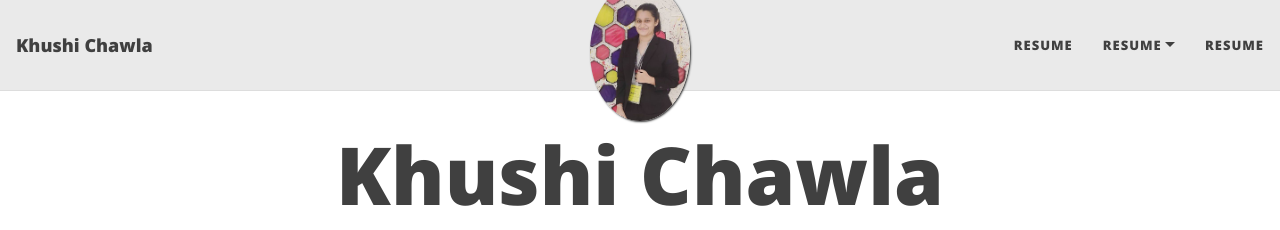
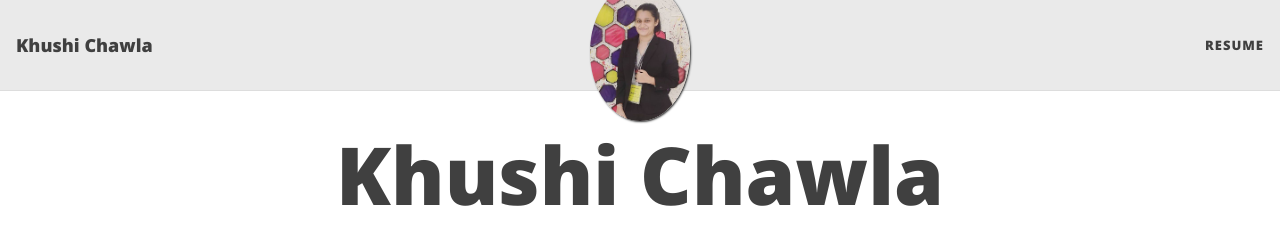
Before and after one commit to khushi1811/khushi1811.github.io, a Jekyll site: the page built from index.html, in a window 1280 px wide. Shown: the top 230 px of the page. Built offline with Jekyll 4.4.1, drawn with Linux system fonts in a browser that asks for light colours; nearby versions of some CDN libraries; the list of posts is cut into pages by our own code.

Commit message:
Update nav.html

```diff
--- a/_includes/nav.html
+++ b/_includes/nav.html
@@ -12,26 +12,11 @@
 
   <div class="collapse navbar-collapse" id="main-navbar">
     <ul class="navbar-nav ml-auto">
-      {%- for link in site.navbar-links -%}
-        {%- if link[1].first %}
-          <li class="nav-item dropdown">
-            <a class="nav-link dropdown-toggle" href="#" id="navbarDropdown" role="button" data-toggle="dropdown" aria-haspopup="true" aria-expanded="false">Resume</a>
-            <div class="dropdown-menu" aria-labelledby="navbarDropdown">
-              {%- for childlink in link[1] -%}
-                {%- for linkparts in childlink %}
-                  <a class="dropdown-item" href="{{ linkparts[1] | relative_url }}">{{ linkparts[0] }}</a>
-                {%- endfor -%}
-              {%- endfor %}
-            </div>
-          </li>
-        {% else %}
+
           <li class="nav-item">
             <a class="nav-link" href="https://drive.google.com/file/d/1q0wNWjfEB80Ia1k1QqCXprlo85B0_2YC/view?usp=sharing">Resume</a>
           </li>
-        {%- endif -%}
-      {%- endfor -%}
-      {% if site.post_search %}
-      {%- endif -%}
+
     </ul>
   </div>
 
```
